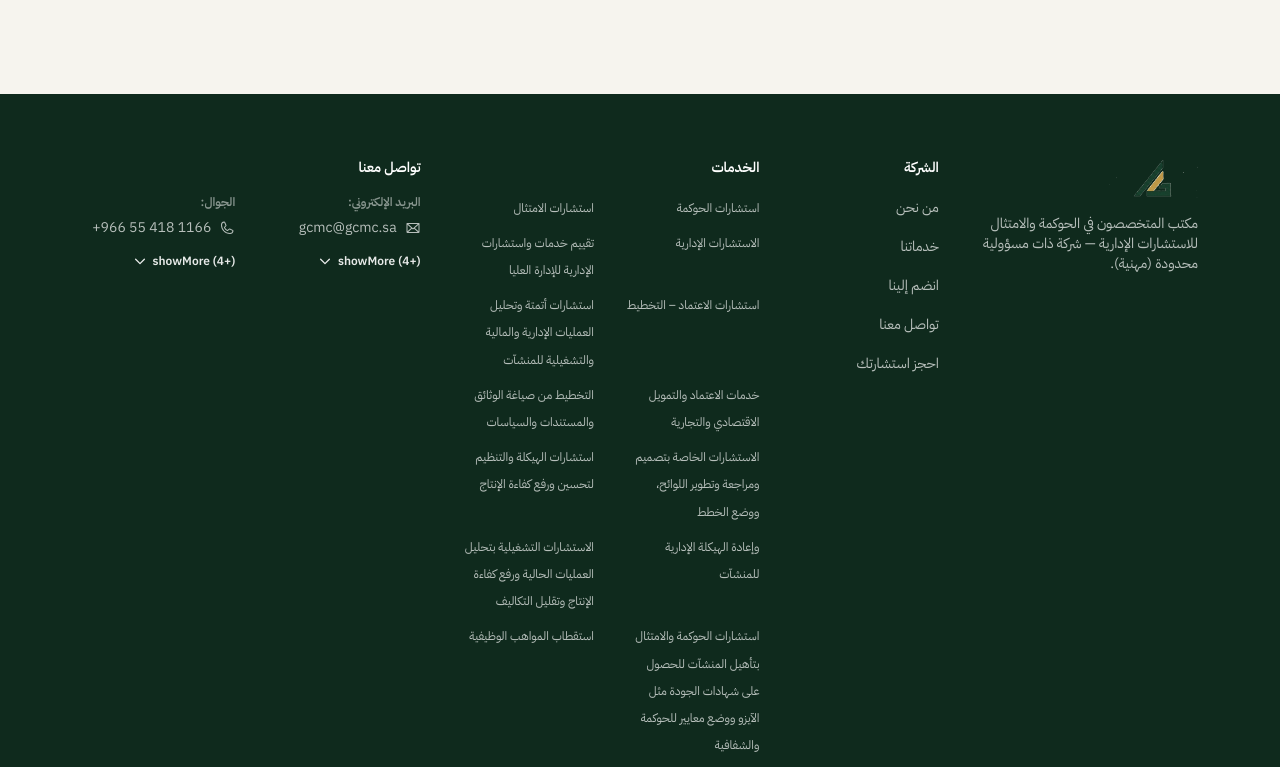
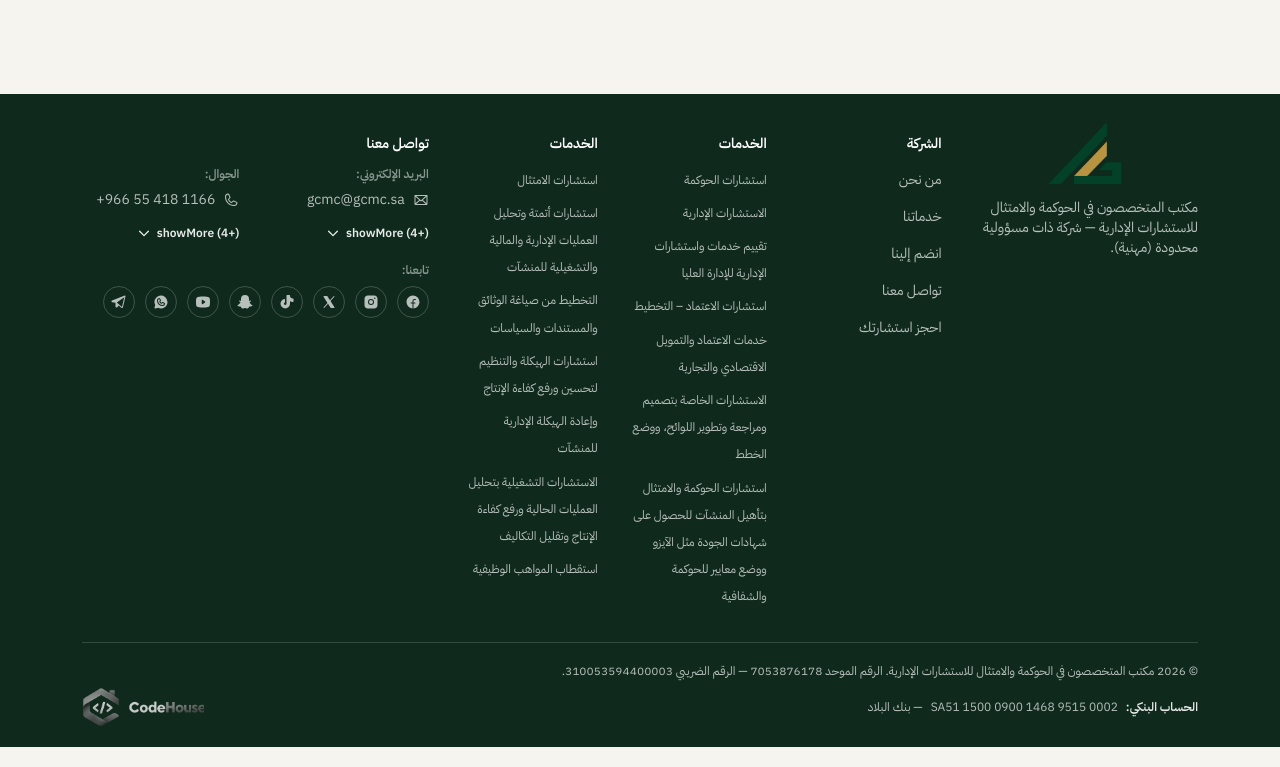
Before and after one commit to mohamed33395/Governance, a Next.js app: page / in a window 1280 px wide. Shown: the part 7493-8260 px from the top of the page. Built offline with nearby package versions, Linux system fonts and the light colour scheme; no server answers.

Commit message:
feat(footer): social icons, compact spacing, balanced service columns, brand logo pulse

```diff
--- a/src/components/public/Footer.tsx
+++ b/src/components/public/Footer.tsx
@@ -1,11 +1,27 @@
 "use client";
 
 import Link from "next/link";
-import { CaretDown, Envelope, Phone } from "@phosphor-icons/react";
+import {
+  CaretDown,
+  Envelope,
+  FacebookLogo,
+  InstagramLogo,
+  Phone,
+  SnapchatLogo,
+  TelegramLogo,
+  TiktokLogo,
+  WhatsappLogo,
+  XLogo,
+  YoutubeLogo,
+} from "@phosphor-icons/react";
 import { useState } from "react";
 import { useI18n } from "@/lib/i18n/i18n-context";
 
-const FOOTER_SERVICES = Array.from({ length: 14 }, (_, i) => `footSvc${i + 1}`);
+// Split by text length so both columns render ~equal height
+const SERVICES_COLS = [
+  ["footSvc1", "footSvc3", "footSvc4", "footSvc5", "footSvc7", "footSvc9", "footSvc13"],
+  ["footSvc2", "footSvc6", "footSvc8", "footSvc10", "footSvc11", "footSvc12", "footSvc14"],
+];
 
 const COMPANY_LINKS = [
   { href: "/about", key: "about" },
@@ -31,6 +47,17 @@ const EMAILS = [
   "noreply@gcmc.sa",
 ] as const;
 
+const SOCIALS = [
+  { label: "Facebook", href: "https://www.facebook.com/share/1EVSS5h1Ud/", Icon: FacebookLogo },
+  { label: "Instagram", href: "https://www.instagram.com/alhawkamah", Icon: InstagramLogo },
+  { label: "X", href: "https://x.com/alhawkamah", Icon: XLogo },
+  { label: "TikTok", href: "https://www.tiktok.com/@alhawkamah", Icon: TiktokLogo },
+  { label: "Snapchat", href: "https://snapchat.com/t/fpooV3uz", Icon: SnapchatLogo },
+  { label: "YouTube", href: "https://youtube.com/@alhawkamah", Icon: YoutubeLogo },
+  { label: "WhatsApp", href: "https://wa.me/966554181166", Icon: WhatsappLogo },
+  { label: "Telegram", href: "https://t.me/+966554181166", Icon: TelegramLogo },
+] as const;
+
 const LINK =
   "rounded-lg text-sm text-white/70 transition-all duration-700 ease-[cubic-bezier(0.32,0.72,0,1)] hover:text-white focus-visible:outline-2 focus-visible:outline-offset-2 focus-visible:outline-accent";
 
@@ -41,17 +68,21 @@ export function Footer() {
 
   return (
     <footer id="contact" className="bg-secondary text-white/70">
-      <div className="mx-auto max-w-[1180px] px-6 pt-16 pb-6 md:px-8">
-        <div className="grid gap-10 border-b border-white/15 pb-12 md:grid-cols-2 lg:grid-cols-[1.1fr_0.7fr_1.5fr_1.7fr]">
+      <div className="mx-auto max-w-[1180px] px-6 pt-10 pb-5 md:px-8">
+        <div className="grid gap-8 border-b border-white/15 pb-8 md:grid-cols-2 lg:grid-cols-[1.1fr_0.7fr_1.5fr_1.7fr]">
           <div>
             {/* eslint-disable-next-line @next/next/no-img-element */}
-            <img src="/logo_icon.png" alt={t("logoAlt")} className="mb-4 h-10 w-auto" />
+            <img
+              src="/logo_mark.png"
+              alt={t("logoAlt")}
+              className="footer-brand-logo mx-auto mb-6 h-10 w-auto"
+            />
             <p className="max-w-[32ch] text-sm text-pretty">{t("brandDesc")}</p>
           </div>
 
           <nav aria-label={t("footerCompany")}>
-            <h2 className="mb-4 text-sm font-semibold text-white">{t("footerCompany")}</h2>
-            <ul className="flex flex-col gap-3">
+            <h2 className="mb-3 text-sm font-semibold text-white">{t("footerCompany")}</h2>
+            <ul className="flex flex-col gap-2.5">
               {COMPANY_LINKS.map((l) => (
                 <li key={l.href}>
                   <Link href={l.href} className={LINK}>
@@ -63,9 +94,17 @@ export function Footer() {
           </nav>
 
           <nav aria-label={t("footerServices")}>
-            <h2 className="mb-4 text-sm font-semibold text-white">{t("footerServices")}</h2>
-            <ul className="grid gap-x-8 gap-y-2 sm:grid-cols-2">
-              {FOOTER_SERVICES.map((key) => (
+            <div className="grid gap-x-8 sm:grid-cols-2">
+              {SERVICES_COLS.map((col, i) => (
+                <div key={i}>
+                  <h2
+                    className={`mb-3 text-sm font-semibold text-white ${i > 0 ? "hidden sm:block" : ""}`}
+                    aria-hidden={i > 0 || undefined}
+                  >
+                    {t("footerServices")}
+                  </h2>
+                  <ul className="flex flex-col gap-1.5">
+                    {col.map((key) => (
                       <li key={key}>
                         <Link href="/services" className={`${LINK} text-xs`}>
                           {t(key)}
@@ -73,14 +112,17 @@ export function Footer() {
                       </li>
                     ))}
                   </ul>
+                </div>
+              ))}
+            </div>
           </nav>
 
           <div>
-            <h2 className="mb-4 text-sm font-semibold text-white">{t("footerContactTitle")}</h2>
-            <div className="grid gap-x-8 gap-y-5 min-[480px]:grid-cols-2">
+            <h2 className="mb-3 text-sm font-semibold text-white">{t("footerContactTitle")}</h2>
+            <div className="grid gap-x-8 gap-y-4 min-[480px]:grid-cols-2">
               <div>
                 <h3 className="mb-2 text-xs font-semibold text-white/50">{t("emailLabel")}</h3>
-                <ul className="flex flex-col gap-2">
+                <ul className="flex flex-col gap-1.5">
                   {(showAllEmails ? EMAILS : EMAILS.slice(0, 1)).map((email) => (
                     <li key={email}>
                       <a href={`mailto:${email}`} className={`${LINK} inline-flex items-center gap-2`}>
@@ -109,7 +151,7 @@ export function Footer() {
               </div>
               <div>
                 <h3 className="mb-2 text-xs font-semibold text-white/50">{t("phoneLabel")}</h3>
-                <ul className="flex flex-col gap-2">
+                <ul className="flex flex-col gap-1.5">
                   {(showAllPhones ? PHONES : PHONES.slice(0, 1)).map((p) => (
                     <li key={p.tel}>
                       <a href={`tel:${p.tel}`} className={`${LINK} inline-flex items-center gap-2`}>
@@ -137,10 +179,29 @@ export function Footer() {
                 </button>
               </div>
             </div>
+
+            <div className="mt-4">
+              <h3 className="mb-2 text-xs font-semibold text-white/50">{t("socialLabel")}</h3>
+              <ul className="flex flex-wrap items-center gap-2.5">
+                {SOCIALS.map(({ label, href, Icon }) => (
+                  <li key={label}>
+                    <a
+                      href={href}
+                      target="_blank"
+                      rel="noopener noreferrer"
+                      aria-label={label}
+                      className="inline-flex size-8 items-center justify-center rounded-full border border-white/20 text-white/70 transition-all duration-300 hover:scale-105 hover:border-white/50 hover:bg-white/10 hover:text-white focus-visible:outline-2 focus-visible:outline-offset-2 focus-visible:outline-accent"
+                    >
+                      <Icon size={16} weight="fill" aria-hidden="true" />
+                    </a>
+                  </li>
+                ))}
+              </ul>
+            </div>
           </div>
         </div>
 
-        <p className="pt-6 text-xs text-pretty">{t("footerCopyright")}</p>
+        <p className="pt-5 text-xs text-pretty">{t("footerCopyright")}</p>
         <div className="mt-2 flex flex-wrap items-center justify-between gap-x-6 gap-y-3 text-xs">
           <p className="flex flex-wrap items-center gap-2">
             <span className="font-semibold text-white/90">{t("footerBankLabel")}:</span>
--- a/src/lib/i18n/translations.ts
+++ b/src/lib/i18n/translations.ts
@@ -57,6 +57,7 @@ export const translations: Record<Lang, Record<string, string>> = {
     emailLabel: "البريد الإلكتروني:",
     phoneLabel: "الجوال:",
     whatsappLabel: "الواتساب:",
+    socialLabel: "تابعنا:",
     responseTimeLabel: "وقت الرد:",
     responseTimeValue: "خلال يوم عمل واحد",
     linkedin: "لينكدإن",
@@ -1539,6 +1540,7 @@ export const translations: Record<Lang, Record<string, string>> = {
     emailLabel: "Email:",
     phoneLabel: "Phone:",
     whatsappLabel: "WhatsApp:",
+    socialLabel: "Follow us:",
     responseTimeLabel: "Response time:",
     responseTimeValue: "Within one business day",
     linkedin: "LinkedIn",
--- a/src/styles/public-site.css
+++ b/src/styles/public-site.css
@@ -197,11 +197,30 @@
     }
   }
 
+  /* ===== Footer office logo: gentle grow/shrink pulse (transform — no layout shift) ===== */
+  .footer-brand-logo {
+    transform-origin: center;
+    animation: footer-brand-pulse 4s ease-in-out infinite;
+  }
+
+  @keyframes footer-brand-pulse {
+    0%,
+    100% {
+      transform: scale(1);
+    }
+    50% {
+      transform: scale(2);
+    }
+  }
+
   @media (prefers-reduced-motion: reduce) {
     .footer-dev-logo {
       animation: none;
       opacity: 0.8;
       clip-path: none;
     }
+    .footer-brand-logo {
+      animation: none;
+    }
   }
 }
```
Lines whose indentation alone changed are shown as unchanged.
